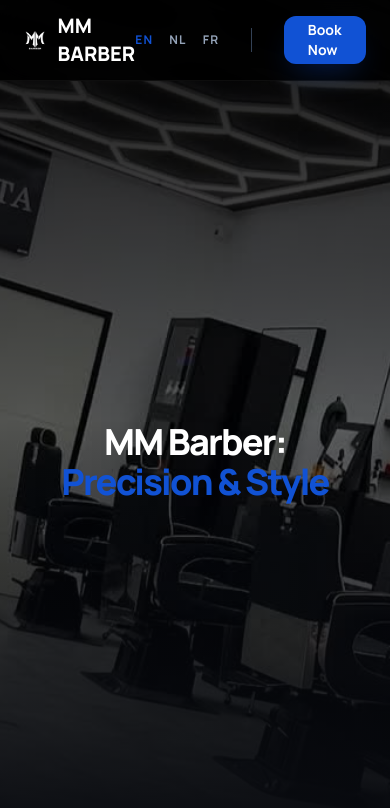
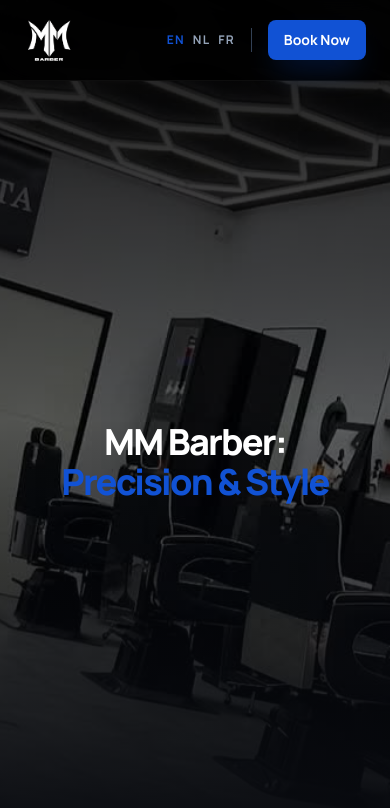
Before and after one commit to jarnex47/MMbarber, a Next.js app: page / in a window 390 px wide. Shown: the top 808 px of the page. Built offline with nearby package versions, Linux system fonts and the light colour scheme.

Commit message:
dynamically change sizes of components for smaller screen (navbar and hero)

```diff
--- a/src/components/Button1.tsx
+++ b/src/components/Button1.tsx
@@ -23,9 +23,9 @@
         "transition-all duration-200",
         "bg-[#1152D4] hover:bg-[#0F4AC7]",
 
-        // Large button
+        // Large button – smaller on mobile, full size on sm+
         size === "lg" &&
-          "h-12 px-6 rounded-xl shadow-[0_15px_30px_-10px_rgba(17,82,212,0.35)]",
+          "h-10 px-4 rounded-lg sm:h-12 sm:px-6 sm:rounded-xl shadow-[0_15px_30px_-10px_rgba(17,82,212,0.35)]",
 
         // Small button
         size === "sm" &&
--- a/src/components/Navbar.tsx
+++ b/src/components/Navbar.tsx
@@ -17,12 +17,12 @@
               height={50}
             />
           </div>
-          <span className="text-xl font-extrabold leading-7 uppercase text-white">
+          <span className="hidden sm:inline text-xl font-extrabold leading-7 uppercase text-white">
             MM Barber
           </span>
         </div>
-        <nav className="flex items-center gap-8">
-          <div className="flex items-center gap-4">
+        <nav className="flex items-center gap-4 sm:gap-8">
+          <div className="flex items-center gap-2 sm:gap-4">
             <LanguageItem lang="en" active={true} />
             <LanguageItem lang="nl" active={false} />
             <LanguageItem lang="fr" active={false} />
```
